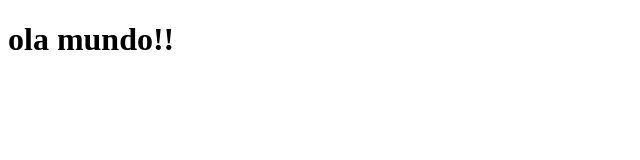
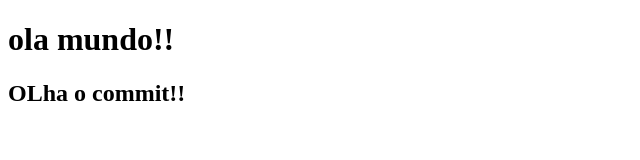
Before and after one commit to joaoallander/tentativa, a plain HTML site: page index.html in a window 1280 px wide. Shown: the whole page, without its empty margins (0-640 px from the left). Drawn offline with Linux system fonts and the light colour scheme.

Commit message:
segundo commit

```diff
--- a/index.html
+++ b/index.html
@@ -7,5 +7,6 @@
 </head>
 <body>
     <h1> ola mundo!!</h1>
+    <h2> OLha o commit!!</h2>
 </body>
 </html>
```
